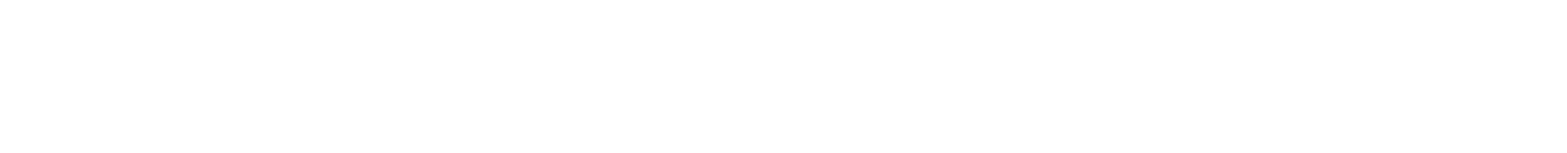
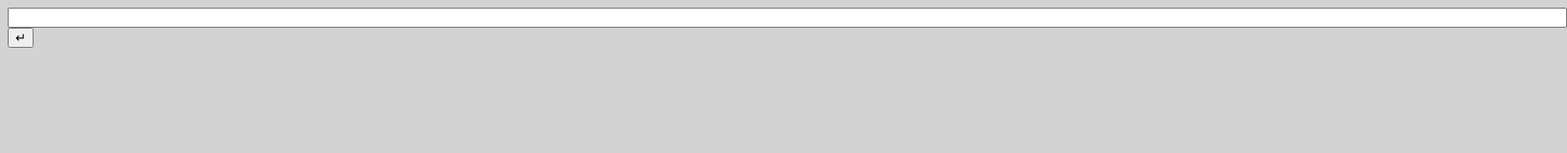
Before and after one commit to ondrejtrisc/Expression_Interpreter, a plain HTML site: page web/index.html in a window 1280 px wide. Shown: the whole page at 96% size, 1633 px wide, since content can reach past the window. Drawn offline with Linux system fonts and the light colour scheme.

Commit message:
index basics

```diff
--- a/web/index.html
+++ b/web/index.html
@@ -1,10 +1,24 @@
-<html>
+<!DOCTYPE html>
+
+<html lang="en">
     <head>
+
+        <link rel="icon" href="assets/oraculum.ico" />
+        <link rel="stylesheet" type="text/css" href="style.css" />
 
         <title>Oraculum</title>
 
     </head>
     <body>
 
+        <div id="console">
+            <form action="">
+                <input type="text" size="200" />
+                <button type="submit">&crarr;</button>
+            </form>
+        </div>
+
+        <div id="display"></div>
+
     </body>
 </html>
```
